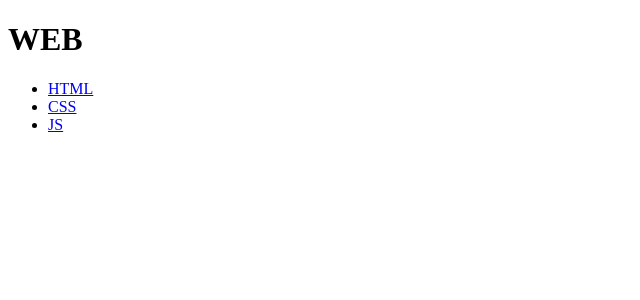
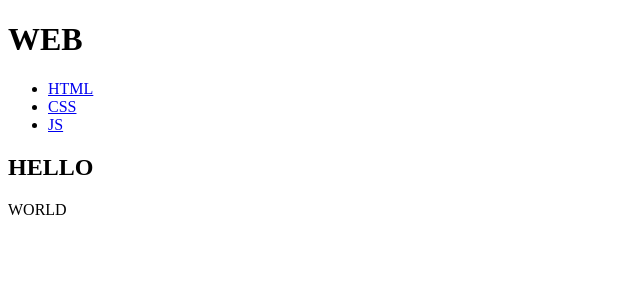
Before and after one commit to choijueun/React, a React (Create React App) app in the folder shcoding5-ajax/: page / in a window 1280 px wide. Shown: the top 300 px of the page, without its empty margins (0-640 px from the left). Built offline with nearby package versions, Linux system fonts and the light colour scheme.

Commit message:
article set

```diff
--- a/shcoding5-ajax/src/App.js
+++ b/shcoding5-ajax/src/App.js
@@ -36,14 +36,23 @@ function Nav() {
     )
 }
 
+function Article(props) {
+    return (
+        <article>
+            <h2>{props.title}</h2>
+            {props.desc}
+        </article>
+    )
+}
+
 function App() {
+    const [content, setContent] = useState({'title': 'HELLO', 'desc': 'WORLD'});
+
     return (
         <div className="App">
             <h1>WEB</h1>
             <Nav/>
-            <article>
-
-            </article>
+            <Article title={content.title} desc={content.desc}/>
         </div>
     );
 }
```
